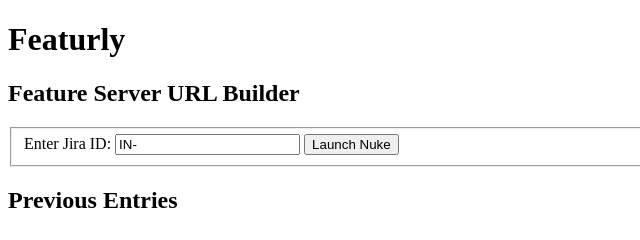
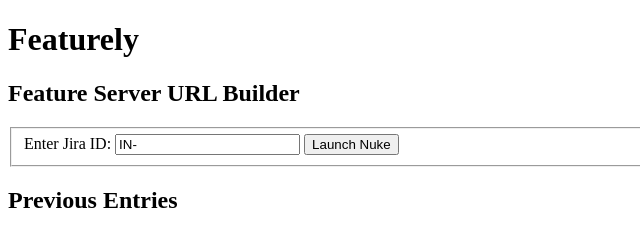
Before and after one commit to datimms/datimms, a plain HTML site: page index.html in a window 1280 px wide. Shown: the full height of the page, 0-640 px from the left. Drawn offline with Linux system fonts and the light colour scheme.

Commit message:
Update index.html

```diff
--- a/index.html
+++ b/index.html
@@ -56,7 +56,7 @@
     </head>
 
     <body>
-        <h1>Featurly</h1>
+        <h1>Featurely</h1>
         <h2>Feature Server URL Builder</h2>
         <form >
             <fieldset>
```
